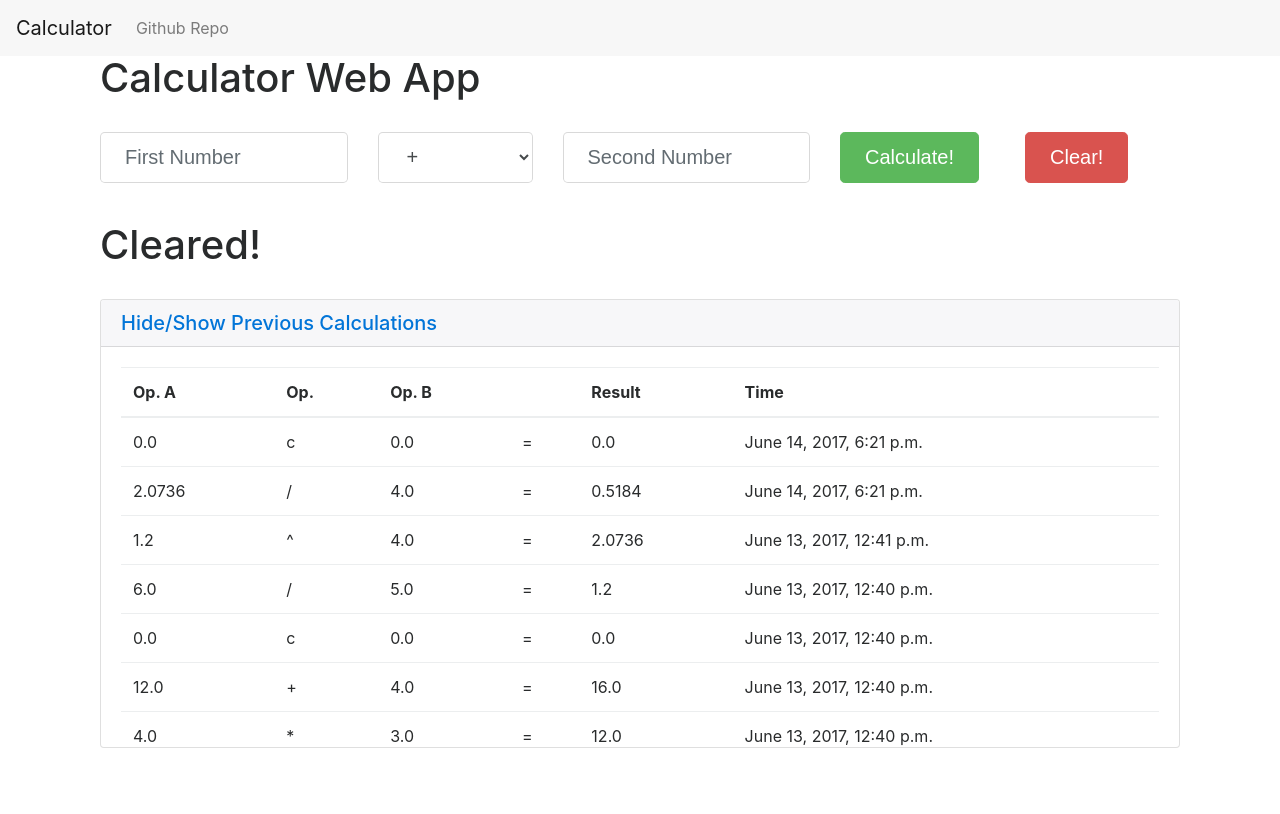
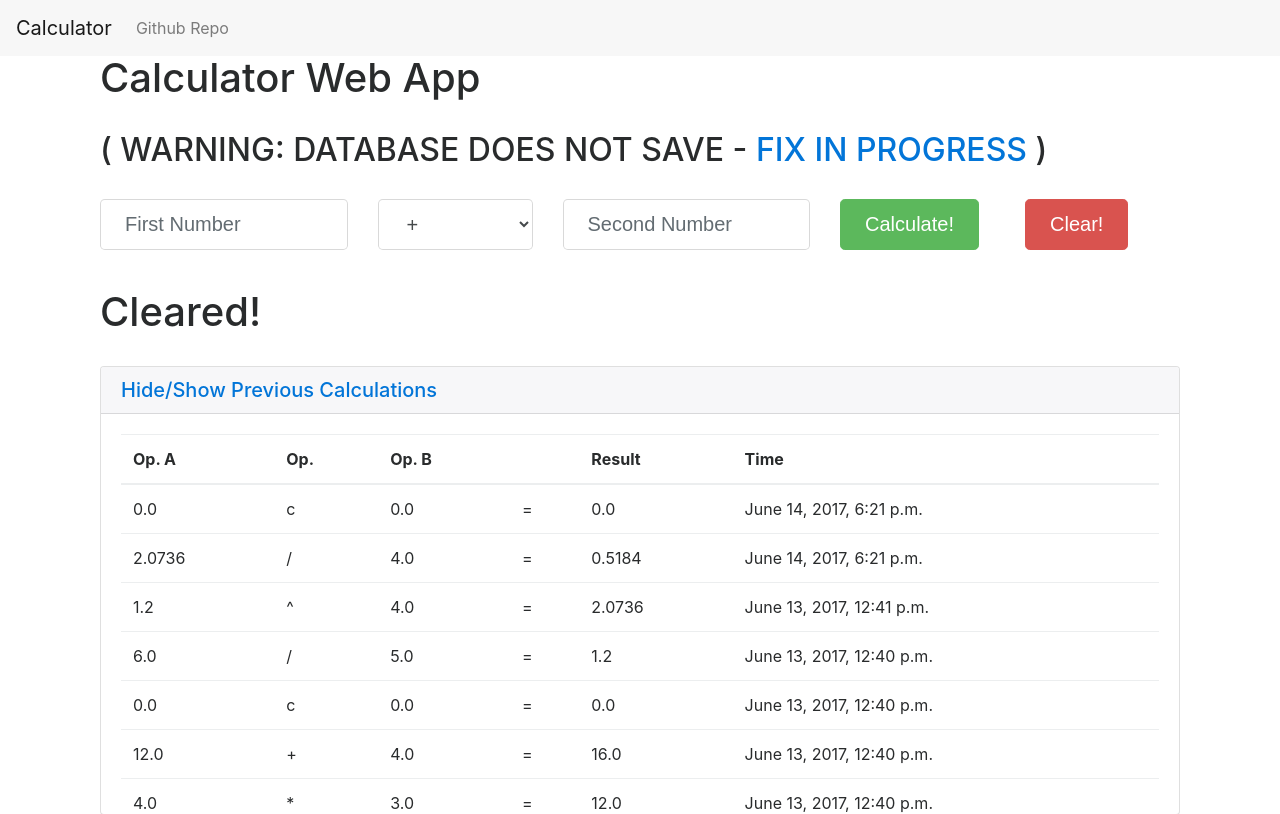
Before and after one commit to noah-dev/django_calc, a Django app: page /calc/ in a window 1280 px wide. Shown: the top 814 px of the page. Run offline with Django 3.2, Linux system fonts and the light colour scheme; data comes from the database, SQL or seed files in the repository; some libraries are stand-ins or nearby versions.

Commit message:
Added warning to issue with database

```diff
--- a/calc/templates/calc/index.html
+++ b/calc/templates/calc/index.html
@@ -3,9 +3,11 @@
 
 <div id="content">
   <div class="container">
-    <div class="col-12 col-sm-6">
+    <div class="col-12 col-sm-12">
      <span class="hidden-md-up visible"></span>
-     <span class="hidden-sm-down not-visible"><h1>Calculator Web App</h1></span>
+     <span class="hidden-sm-down not-visible"><h1>Calculator Web App</h1><br>
+     <h2>( WARNING: DATABASE DOES NOT SAVE - <a href="https://github.com/noah-dev/django_calc/issues/3">FIX IN PROGRESS</a> )</h2>
+     </span>
     </div>
     <br>
     <div class="col-sm-12">
```
Also changed, not shown: calc/static/calc/demo.gif (added).
